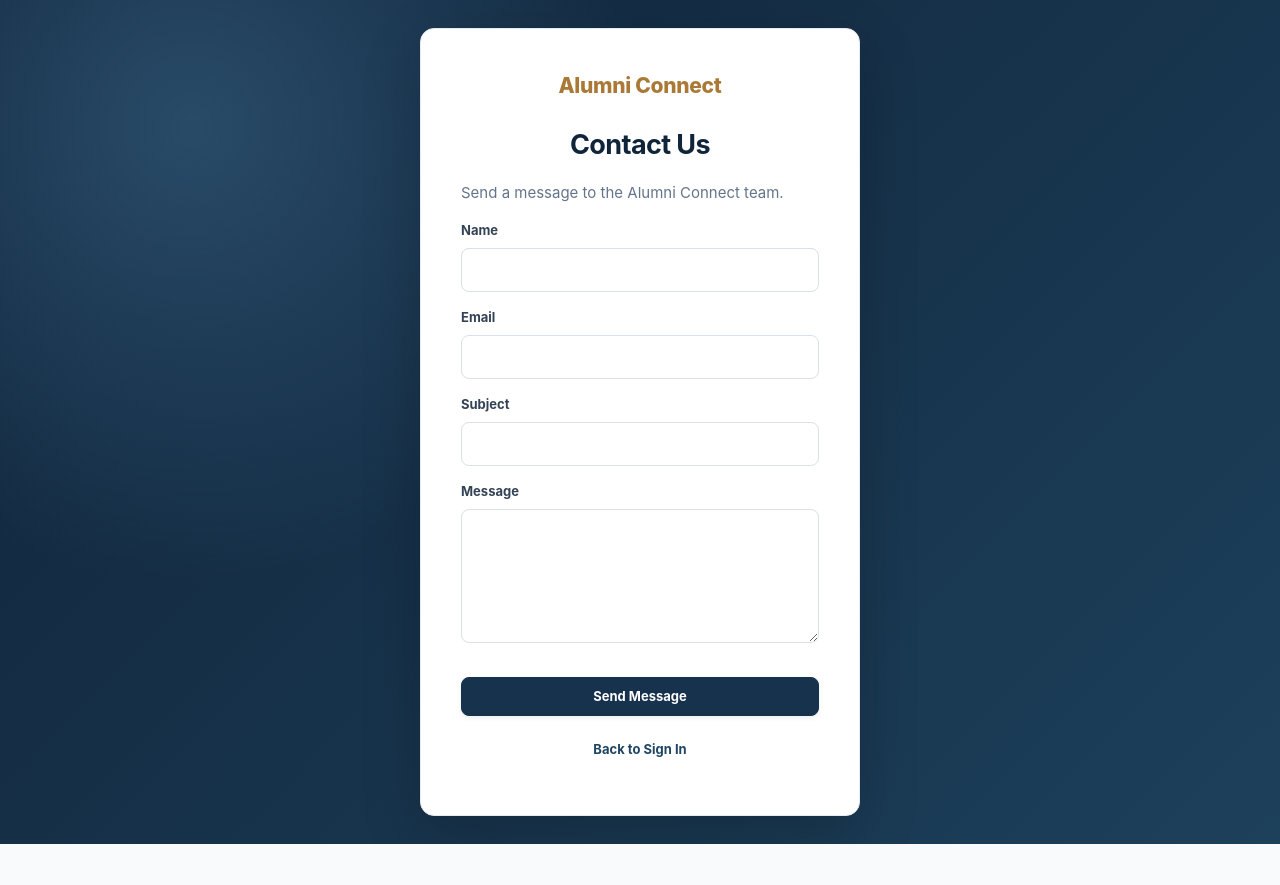
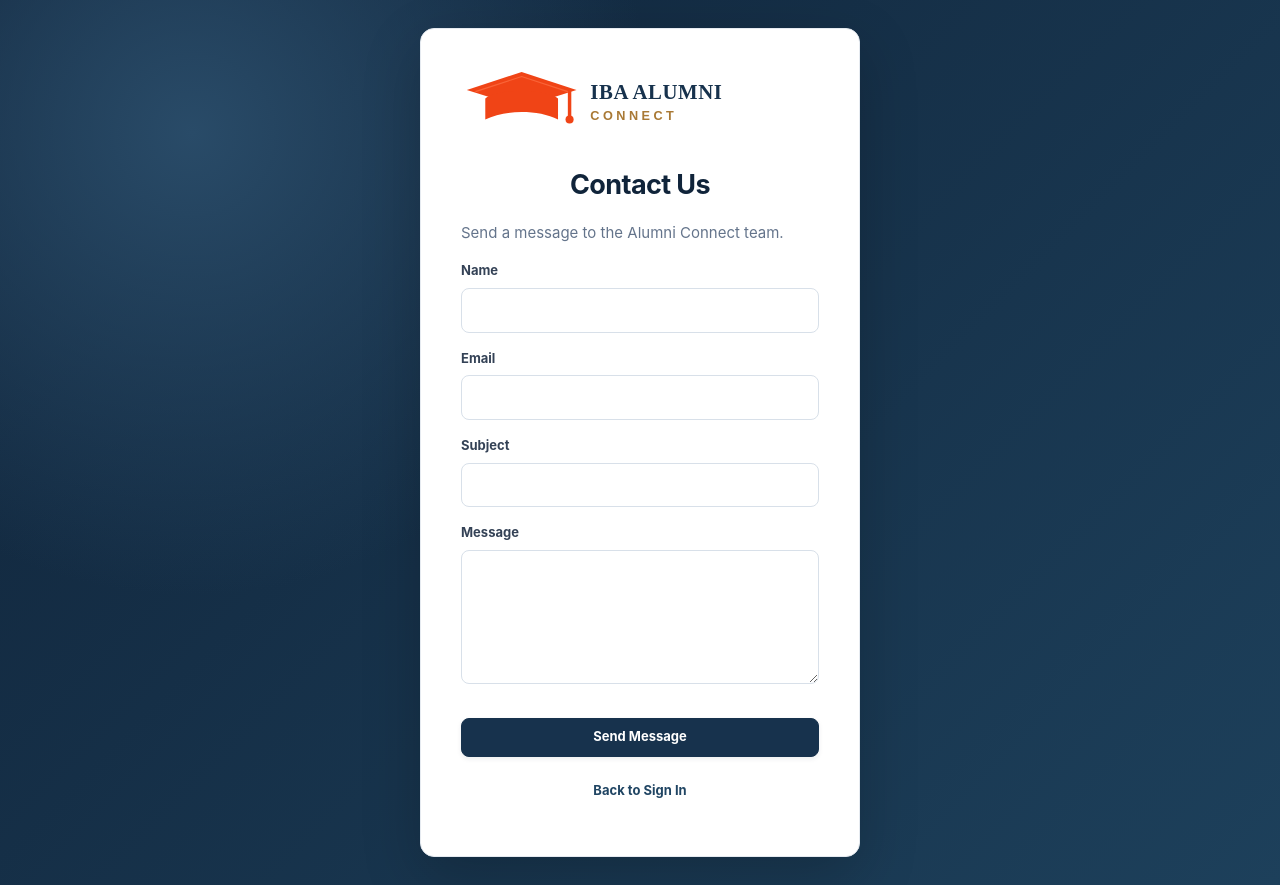
Before and after one commit to khadimhussainsoomro5055-hub/Alumni-Management-System, a Node server app: page /contact in a window 1280 px wide. Before the commit the page ends 844 px from the top, so only its background shows below. Run offline with Node 20, Linux system fonts and the light colour scheme.

Commit message:
Apply IBA Alumni Connect logo across application pages

```diff
--- a/views/contact.ejs
+++ b/views/contact.ejs
@@ -1,7 +1,7 @@
 <!DOCTYPE html>
 <html lang="en"><head><meta charset="UTF-8"><meta name="viewport" content="width=device-width,initial-scale=1"><title>Contact Us - Alumni Connect</title><link rel="stylesheet" href="/style.css"></head>
 <body><main class="auth-page"><section class="auth-card">
-<div class="brand">Alumni Connect</div><h1>Contact Us</h1><p class="muted">Send a message to the Alumni Connect team.</p>
+<div class="brand"><img class="auth-logo" src="/images/iba-alumni-connect.svg" alt="IBA Alumni Connect"></div><h1>Contact Us</h1><p class="muted">Send a message to the Alumni Connect team.</p>
 <% if (message) { %><div class="alert success"><%= message %></div><% } %>
 <% if (error) { %><div class="alert error"><%= error %></div><% } %>
 <form action="/contact" method="POST"><input type="hidden" name="_csrf" value="<%= csrfToken %>">
```
